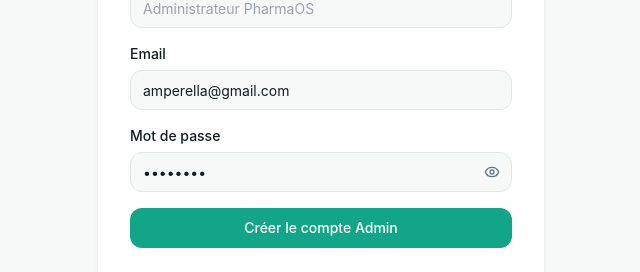
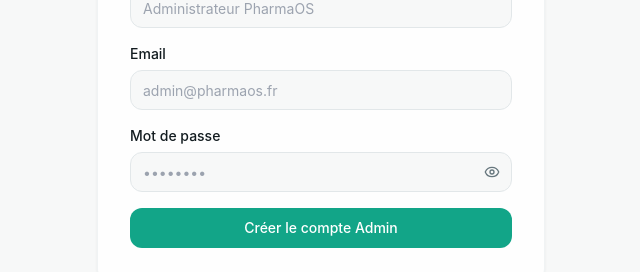
Before and after one commit to mohamedaidal60-hub/pharmaos-management, a React (Vite) app: page /auth in a window 1280 px wide. Shown: the part 401-673 px from the top of the page, without its empty margins (319-959 px from the left). Built offline with nearby package versions, Linux system fonts and the light colour scheme; no server answers; the HTML template or start-up script is replaced by a standard one.

Commit message:
Securite : suppression des identifiants automatiques

```diff
--- a/src/pages/Auth.tsx
+++ b/src/pages/Auth.tsx
@@ -9,8 +9,8 @@
 const Auth = () => {
   const [isSetup, setIsSetup] = useState(false);
   const [checkingSetup, setCheckingSetup] = useState(true);
-  const [email, setEmail] = useState("amperella@gmail.com");
-  const [password, setPassword] = useState("Admin123");
+  const [email, setEmail] = useState("");
+  const [password, setPassword] = useState("");
   const [fullName, setFullName] = useState("");
   const [showPassword, setShowPassword] = useState(false);
   const [loading, setLoading] = useState(false);
```
Also changed, not shown: 1 other file (tests, documents, lock files or other folders).
